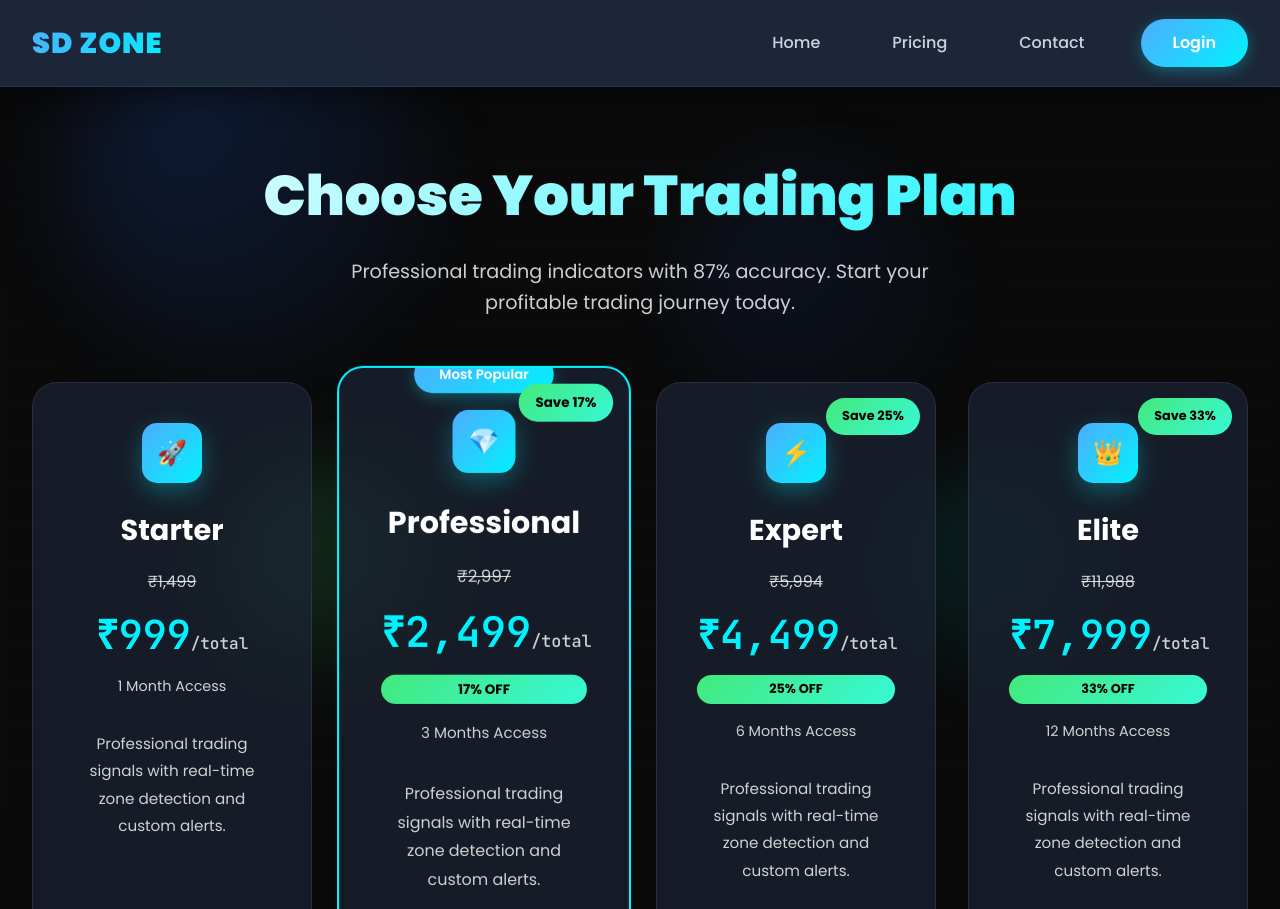
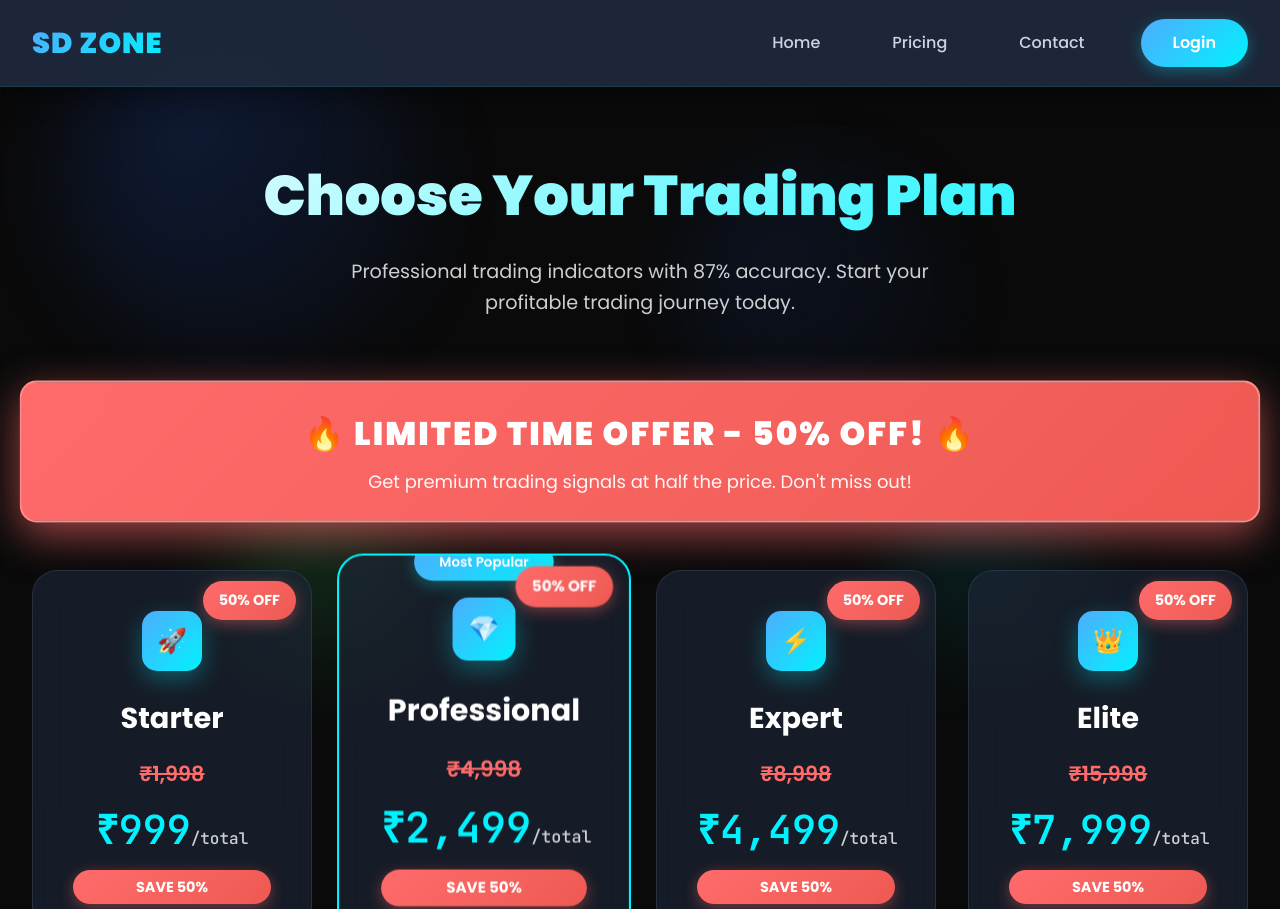
Before and after one commit to ashishmenariaa/my-website, a website: page public/subscriptions.html in a window 1280 px wide. Shown: the top 909 px of the page. Drawn offline with Linux system fonts and the light colour scheme; no server answers.

Commit message:
Updated subscription page with 50% OFF sale - doubled original prices

```diff
--- a/public/subscriptions.html
+++ b/public/subscriptions.html
@@ -327,6 +327,42 @@
             margin: 0 auto;
         }
 
+        .sale-banner {
+            background: linear-gradient(135deg, #ff6b6b 0%, #ee5a52 100%);
+            border: 2px solid #ff8a8a;
+            border-radius: 16px;
+            padding: 1.5rem 2rem;
+            margin-bottom: 3rem;
+            text-align: center;
+            box-shadow: 0 8px 30px rgba(255, 107, 107, 0.4);
+            animation: pulse 2s infinite;
+        }
+
+        .sale-banner h2 {
+            font-size: 2rem;
+            font-weight: 900;
+            color: #fff;
+            margin-bottom: 0.5rem;
+            text-transform: uppercase;
+            letter-spacing: 2px;
+        }
+
+        .sale-banner p {
+            font-size: 1.1rem;
+            color: rgba(255, 255, 255, 0.95);
+        }
+
+        @keyframes pulse {
+            0%, 100% {
+                transform: scale(1);
+                box-shadow: 0 8px 30px rgba(255, 107, 107, 0.4);
+            }
+            50% {
+                transform: scale(1.02);
+                box-shadow: 0 12px 40px rgba(255, 107, 107, 0.6);
+            }
+        }
+
         .days-banner {
             background: rgba(0, 242, 254, 0.1);
             border: 1px solid rgba(0, 242, 254, 0.3);
@@ -481,12 +517,23 @@
             position: absolute;
             top: 15px;
             right: 15px;
-            background: linear-gradient(135deg, #43e97b 0%, #38f9d7 100%);
-            color: #000;
+            background: linear-gradient(135deg, #ff6b6b 0%, #ee5a52 100%);
+            color: #fff;
             padding: 0.5rem 1rem;
             border-radius: 20px;
-            font-size: 0.8rem;
+            font-size: 0.9rem;
             font-weight: 700;
+            box-shadow: 0 4px 15px rgba(255, 107, 107, 0.4);
+            animation: bounce 2s infinite;
+        }
+
+        @keyframes bounce {
+            0%, 100% {
+                transform: translateY(0);
+            }
+            50% {
+                transform: translateY(-5px);
+            }
         }
 
         .plan-icon {
@@ -525,21 +572,22 @@
 
         .original-price {
             text-decoration: line-through;
-            color: var(--text-secondary);
-            font-size: 1rem;
-            font-weight: 400;
+            color: #ff6b6b;
+            font-size: 1.3rem;
+            font-weight: 600;
             margin-bottom: 0.5rem;
         }
 
         .discount-badge {
             display: inline-block;
-            background: linear-gradient(135deg, #43e97b 0%, #38f9d7 100%);
-            color: #000;
-            padding: 0.25rem 0.75rem;
+            background: linear-gradient(135deg, #ff6b6b 0%, #ee5a52 100%);
+            color: #fff;
+            padding: 0.35rem 1rem;
             border-radius: 50px;
-            font-size: 0.8rem;
+            font-size: 0.9rem;
             font-weight: 700;
             margin-bottom: 1rem;
+            box-shadow: 0 4px 15px rgba(255, 107, 107, 0.4);
         }
 
         .plan-duration {
@@ -727,6 +775,10 @@
                 font-size: 2rem;
             }
 
+            .sale-banner h2 {
+                font-size: 1.5rem;
+            }
+
             .plans-grid {
                 grid-template-columns: 1fr;
             }
@@ -779,6 +831,11 @@
         <div class="page-header">
             <h1 class="page-title">Choose Your Trading Plan</h1>
             <p class="page-subtitle">Professional trading indicators with 87% accuracy. Start your profitable trading journey today.</p>
+        </div>
+
+        <div class="sale-banner">
+            <h2>🔥 Limited Time Offer - 50% OFF! 🔥</h2>
+            <p>Get premium trading signals at half the price. Don't miss out!</p>
         </div>
 
         <div id="days-banner" class="days-banner"></div>
@@ -835,10 +892,10 @@
         let currentUser = null;
 
         const defaultPlans = [
-            { planId: 'starter_1m', name: 'Starter', price: 999, originalPrice: 1499, durationMonths: 1 },
-            { planId: 'professional_3m', name: 'Professional', price: 2499, originalPrice: 2997, durationMonths: 3, popular: true },
-            { planId: 'expert_6m', name: 'Expert', price: 4499, originalPrice: 5994, durationMonths: 6 },
-            { planId: 'elite_12m', name: 'Elite', price: 7999, originalPrice: 11988, durationMonths: 12 }
+            { planId: 'starter_1m', name: 'Starter', price: 999, originalPrice: 1998, durationMonths: 1 },
+            { planId: 'professional_3m', name: 'Professional', price: 2499, originalPrice: 4998, durationMonths: 3, popular: true },
+            { planId: 'expert_6m', name: 'Expert', price: 4499, originalPrice: 8998, durationMonths: 6 },
+            { planId: 'elite_12m', name: 'Elite', price: 7999, originalPrice: 15998, durationMonths: 12 }
             // { planId: 'test_1rs', name: 'Test Plan (₹1)', price: 1, durationMonths: 1, test: true }
         ];
 
@@ -969,7 +1026,6 @@
 
             container.innerHTML = plans.map((plan, index) => {
                 const isPopular = plan.popular || index === 1;
-                const savings = index > 0 ? Math.round(((defaultPlans[0].price * plan.durationMonths) - plan.price) / (defaultPlans[0].price * plan.durationMonths) * 100) : 0;
                 const planIcon = icons[index] || '💎';
 
                 const buttonText = currentUser ? `Get ${plan.name} Plan` : 'Login to Subscribe';
@@ -979,13 +1035,13 @@
                 return `
                     <div class="plan-card ${isPopular ? 'featured' : ''}">
                         ${isPopular ? '<div class="popular-badge">Most Popular</div>' : ''}
-                        ${savings > 0 ? `<div class="savings-badge">Save ${savings}%</div>` : ''}
+                        <div class="savings-badge">50% OFF</div>
 
                         <div class="plan-icon">${planIcon}</div>
                         <div class="plan-name">${plan.name}</div>
-                        ${plan.originalPrice ? `<div class="original-price">₹${plan.originalPrice.toLocaleString()}</div>` : ''}
+                        <div class="original-price">₹${plan.originalPrice.toLocaleString()}</div>
                         <div class="plan-price">₹${plan.price.toLocaleString()}<small>/total</small></div>
-                        ${savings > 0 ? `<div class="discount-badge">${savings}% OFF</div>` : ''}
+                        <div class="discount-badge">SAVE 50%</div>
                         <div class="plan-duration">${plan.durationMonths} Month${plan.durationMonths > 1 ? 's' : ''} Access</div>
                         <div class="plan-description">Professional trading signals with real-time zone detection and custom alerts.</div>
 
```
Also changed, not shown: public/plans.html (+4 -4 lines).
